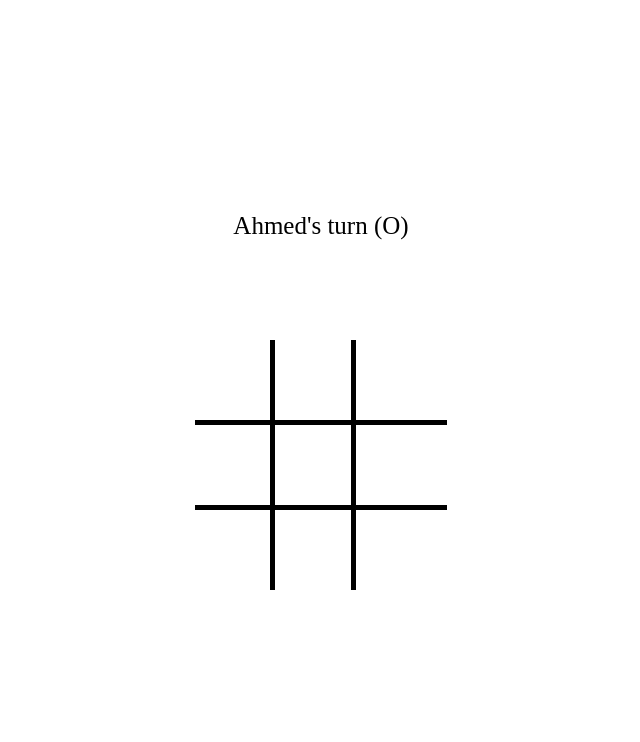
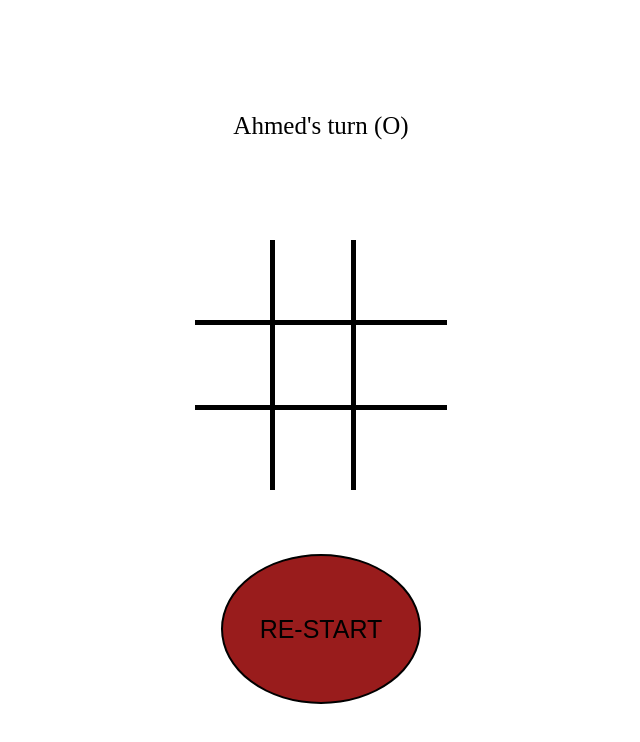
Before and after one commit to muudar/tic-tac-toe, a plain HTML site: page index.html in a window 1280 px wide. Shown: the whole page, without its empty margins (319-959 px from the left). Drawn offline with Linux system fonts and the light colour scheme.

Commit message:
added button to restart game

```diff
--- a/index.html
+++ b/index.html
@@ -12,6 +12,9 @@
         <div class = "playerTurn"></div>
         <div class = "board">
         </div>
+        <div class = "restartButton" onclick = "gameState.restart()">
+            <button>RE-START</button>
+        </div>
     </div>
 </body>
 <script src = "script.js"></script>
--- a/script.js
+++ b/script.js
@@ -65,8 +65,11 @@ const gameBoard = (() => {
 })();
 
 const gameState = (() => {
+    let over = false;
     const playRound = (player, row, cell) => {
-        if(gameBoard.cells[row][cell] == "X" || gameBoard.cells[row][cell] == "O")
+        if(over == true)
+            alert("game is over");
+        else if(gameBoard.cells[row][cell] == "X" || gameBoard.cells[row][cell] == "O")
         alert("ALREADY PLAYED IN"); // ERROR MSG
         else{
             gameBoard.cells[row][cell] = player.symbol;
@@ -93,6 +96,8 @@ const gameState = (() => {
                 gameBoard.cells[i][j] = "";
             }
         }
+        const playerTurn = document.querySelector(".playerTurn");
+        playerTurn.textContent = `${playerOne.name}'s turn (X)`;
         gameBoard.display();
     }
     return {playRound, restart};
--- a/styles.css
+++ b/styles.css
@@ -17,6 +17,20 @@
     display: flex;
     flex-direction: column;
 }
+
+.restartButton{
+    margin-top : 50px;
+}
+
+button{
+    width: 200px;
+    height: 150px;
+    font-size: 25px;
+    background-color : rgb(153, 28, 28);
+    border : 2px solid black;
+    border-radius: 100%;
+}
+
 
 .row{
     display: flex;
```
